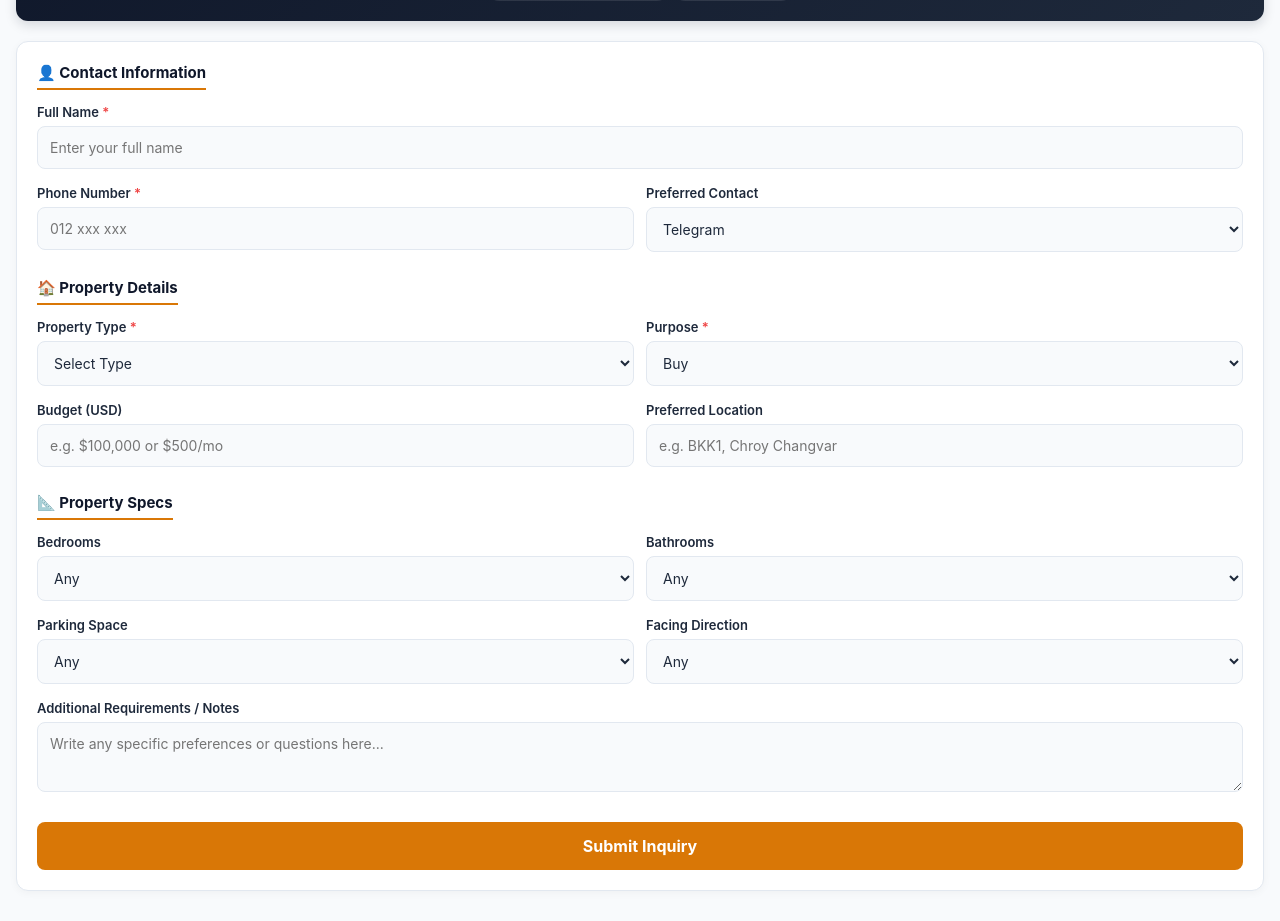
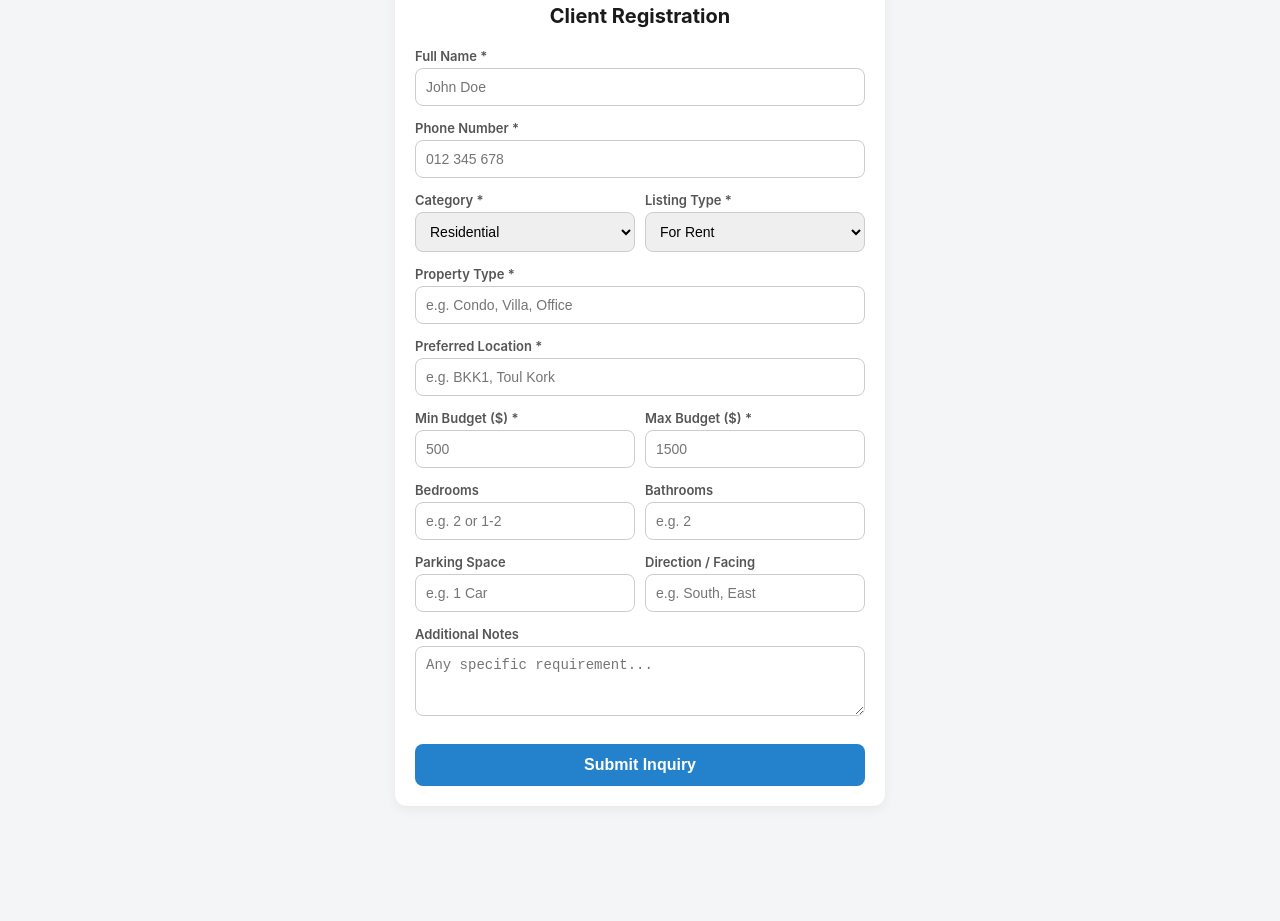
Before and after one commit to bputheavypc22-pixel/25Register-FormV2, a website: page index.html in a window 1280 px wide. Shown: the part 192-1113 px from the top of the page. After the commit the page ends 1014 px from the top, so only its background shows below. Drawn offline with Linux system fonts and the light colour scheme; a script that the page names is missing.

Commit message:
Update index.html

```diff
--- a/index.html
+++ b/index.html
@@ -2,284 +2,242 @@
 <html lang="en">
 <head>
   <meta charset="UTF-8">
-    <meta name="viewport" content="width=device-width, initial-scale=1.0, maximum-scale=1.0, user-scalable=no">
-    <title>Twenty5 Realty - Client Inquiry Form</title>
+  <meta name="viewport" content="width=device-width, initial-scale=1.0">
+  <title>25Realty Registration Form</title>
   <script src="https://telegram.org/js/telegram-web-app.js"></script>
   <style>
-        :root {
-            --primary-color: #0F172A;
-            --accent-color: #D97706;
-            --bg-color: #F8FAFC;
-            --card-bg: #FFFFFF;
-            --text-color: #1E293B;
-            --border-color: #E2E8F0;
-            --radius: 12px;
+    body {
+      font-family: -apple-system, BlinkMacSystemFont, "Segoe UI", Roboto, Helvetica, Arial, sans-serif;
+      background-color: #f4f5f7;
+      margin: 0;
+      padding: 16px;
+      color: #333;
     }
-
-        * {
+    .container {
+      max-width: 450px;
+      margin: 0 auto;
+      background: #ffffff;
+      padding: 20px;
+      border-radius: 12px;
+      box-shadow: 0 4px 12px rgba(0,0,0,0.05);
+    }
+    .logo-container {
+      text-align: center;
+      margin-bottom: 16px;
+    }
+    .logo-container img {
+      max-width: 140px;
+      height: auto;
+    }
+    h2 {
+      text-align: center;
+      margin-top: 0;
+      margin-bottom: 20px;
+      color: #1a1a1a;
+      font-size: 20px;
+    }
+    .form-group {
+      margin-bottom: 14px;
+    }
+    label {
+      display: block;
+      font-size: 13px;
+      font-weight: 600;
+      margin-bottom: 4px;
+      color: #555;
+    }
+    input, select, textarea {
+      width: 100%;
+      padding: 10px;
+      border: 1px solid #ccc;
+      border-radius: 8px;
+      font-size: 14px;
       box-sizing: border-box;
-            margin: 0;
-            padding: 0;
-            font-family: -apple-system, BlinkMacSystemFont, "Segoe UI", Roboto, Helvetica, Arial, sans-serif;
     }
-
-        body {
-            background-color: var(--bg-color);
-            color: var(--text-color);
-            padding: 16px;
-            padding-bottom: 30px;
+    textarea {
+      resize: vertical;
+      height: 70px;
     }
-
-        .header-card {
-            background: linear-gradient(135deg, #0F172A 0%, #1E293B 100%);
-            color: #FFFFFF;
-            border-radius: var(--radius);
-            padding: 20px 16px;
-            text-align: center;
-            margin-bottom: 20px;
-            box-shadow: 0 4px 12px rgba(15, 23, 42, 0.15);
+    .price-row, .grid-2 {
+      display: flex;
+      gap: 10px;
     }
-
-        .logo-wrapper { margin-bottom: 10px; }
-        .logo-img { max-height: 65px; max-width: 180px; object-fit: contain; }
-        .brand-title { font-size: 22px; font-weight: 700; color: #F8FAFC; }
-        .brand-tagline { font-size: 13px; color: var(--accent-color); font-weight: 600; margin-top: 2px; text-transform: uppercase; }
-
-        .contact-pills {
-            display: flex;
-            flex-wrap: wrap;
-            justify-content: center;
-            gap: 6px;
-            margin-top: 12px;
-            font-size: 11px;
+    .price-row .form-group, .grid-2 .form-group {
+      flex: 1;
     }
-
-        .pill { background: rgba(255, 255, 255, 0.1); padding: 4px 10px; border-radius: 20px; color: #CBD5E1; }
-
-        .form-card {
-            background-color: var(--card-bg);
-            border-radius: var(--radius);
-            padding: 20px;
-            box-shadow: 0 2px 8px rgba(0, 0, 0, 0.04);
-            border: 1px solid var(--border-color);
-        }
-
-        .section-title {
-            font-size: 15px;
-            font-weight: 700;
-            color: var(--primary-color);
-            margin-bottom: 14px;
-            padding-bottom: 6px;
-            border-bottom: 2px solid var(--accent-color);
-            display: inline-block;
-        }
-
-        .form-group { margin-bottom: 16px; }
-        .form-row { display: flex; gap: 12px; }
-        .form-row .form-group { flex: 1; }
-
-        label { display: block; font-size: 13px; font-weight: 600; margin-bottom: 6px; }
-        label .required { color: #EF4444; }
-
-        input[type="text"], input[type="tel"], select, textarea {
+    button {
       width: 100%;
       padding: 12px;
-            border: 1px solid var(--border-color);
+      background-color: #2481cc;
+      color: white;
+      border: none;
       border-radius: 8px;
-            font-size: 14px;
-            color: var(--text-color);
-            background-color: #F8FAFC;
-            outline: none;
-        }
-
-        input:focus, select:focus, textarea:focus {
-            border-color: var(--accent-color);
-            background-color: #FFFFFF;
-        }
-
-        textarea { resize: vertical; min-height: 70px; }
-
-        .submit-btn {
-            width: 100%;
-            background-color: var(--accent-color);
-            color: #FFFFFF;
-            border: none;
-            padding: 14px;
       font-size: 16px;
-            font-weight: 700;
-            border-radius: 8px;
+      font-weight: bold;
       cursor: pointer;
       margin-top: 10px;
+    }
+    button:disabled {
+      background-color: #a0c4e2;
     }
   </style>
 </head>
 <body>
 
-    <div class="header-card">
-        <div class="logo-wrapper">
-            <img src="logo.png" alt="Twenty5 Realty Logo" class="logo-img" onerror="this.style.display='none'">
-        </div>
-        <div class="brand-title">TWENTY5 REALTY</div>
-        <div class="brand-tagline">Real Estate & Property Inquiry</div>
-        <div class="contact-pills">
-            <span class="pill">📞 012 800 885 / 081 82 92 94</span>
-            <span class="pill">🌐 25realtykh.com</span>
-        </div>
+  <div class="container">
+    <!-- LOGO CONTAINER -->
+    <div class="logo-container">
+      <img src="logo.png" alt="25Realty Logo">
     </div>
 
-    <div class="form-card">
+    <h2>Client Registration</h2>
+
     <form id="inquiryForm">
-            <div class="section-title">👤 Contact Information</div>
+      <div class="form-group">
+        <label for="fullName">Full Name *</label>
+        <input type="text" id="fullName" required placeholder="John Doe">
+      </div>
 
       <div class="form-group">
-                <label for="fullName">Full Name <span class="required">*</span></label>
-                <input type="text" id="fullName" placeholder="Enter your full name" required>
+        <label for="phone">Phone Number *</label>
+        <input type="tel" id="phone" required placeholder="012 345 678">
       </div>
 
-            <div class="form-row">
+      <div class="grid-2">
         <div class="form-group">
-                    <label for="phone">Phone Number <span class="required">*</span></label>
-                    <input type="tel" id="phone" placeholder="012 xxx xxx" required>
-                </div>
-                <div class="form-group">
-                    <label for="preferredContact">Preferred Contact</label>
-                    <select id="preferredContact">
-                        <option value="Telegram">Telegram</option>
-                        <option value="Phone Call">Phone Call</option>
-                        <option value="WhatsApp">WhatsApp</option>
+          <label for="category">Category *</label>
+          <select id="category" required>
+            <option value="Residential">Residential</option>
+            <option value="Commercial">Commercial</option>
+            <option value="Industrial">Industrial</option>
+            <option value="Land">Land</option>
           </select>
         </div>
-            </div>
 
-            <div class="section-title" style="margin-top: 10px;">🏠 Property Details</div>
-
-            <div class="form-row">
         <div class="form-group">
-                    <label for="propertyType">Property Type <span class="required">*</span></label>
-                    <select id="propertyType" required>
-                        <option value="">Select Type</option>
-                        <option value="Condo / Apartment">Condo / Apartment</option>
-                        <option value="Borey Villa / House">Borey Villa / House</option>
-                        <option value="Shophouse / Link House">Shophouse / Link House</option>
-                        <option value="Land / Plot">Land / Plot</option>
-                        <option value="Commercial Space / Office">Commercial / Office</option>
-                        <option value="Warehouse / Factory">Warehouse / Factory</option>
-                    </select>
-                </div>
-                <div class="form-group">
-                    <label for="purpose">Purpose <span class="required">*</span></label>
-                    <select id="purpose" required>
-                        <option value="Buy">Buy</option>
-                        <option value="Rent">Rent</option>
-                        <option value="Investment">Investment</option>
-                    </select>
-                </div>
-            </div>
-
-            <div class="form-row">
-                <div class="form-group">
-                    <label for="budget">Budget (USD)</label>
-                    <input type="text" id="budget" placeholder="e.g. $100,000 or $500/mo">
-                </div>
-                <div class="form-group">
-                    <label for="location">Preferred Location</label>
-                    <input type="text" id="location" placeholder="e.g. BKK1, Chroy Changvar">
-                </div>
-            </div>
-
-            <div class="section-title" style="margin-top: 10px;">📐 Property Specs</div>
-
-            <div class="form-row">
-                <div class="form-group">
-                    <label for="bedrooms">Bedrooms</label>
-                    <select id="bedrooms">
-                        <option value="Any">Any</option>
-                        <option value="Studio">Studio</option>
-                        <option value="1 Bedroom">1 Bedroom</option>
-                        <option value="2 Bedrooms">2 Bedrooms</option>
-                        <option value="3 Bedrooms">3 Bedrooms</option>
-                        <option value="4+ Bedrooms">4+ Bedrooms</option>
-                    </select>
-                </div>
-                <div class="form-group">
-                    <label for="bathrooms">Bathrooms</label>
-                    <select id="bathrooms">
-                        <option value="Any">Any</option>
-                        <option value="1 Bathroom">1 Bathroom</option>
-                        <option value="2 Bathrooms">2 Bathrooms</option>
-                        <option value="3 Bathrooms">3 Bathrooms</option>
-                        <option value="4+ Bathrooms">4+ Bathrooms</option>
-                    </select>
-                </div>
-            </div>
-
-            <div class="form-row">
-                <div class="form-group">
-                    <label for="parking">Parking Space</label>
-                    <select id="parking">
-                        <option value="Any">Any</option>
-                        <option value="1 Car">1 Car</option>
-                        <option value="2 Cars">2 Cars</option>
-                        <option value="3+ Cars">3+ Cars</option>
-                        <option value="Not Required">Not Required</option>
-                    </select>
-                </div>
-                <div class="form-group">
-                    <label for="direction">Facing Direction</label>
-                    <select id="direction">
-                        <option value="Any">Any</option>
-                        <option value="North">North (ជើង)</option>
-                        <option value="South">South (ត្បូង)</option>
-                        <option value="East">East (កើត)</option>
-                        <option value="West">West (លិច)</option>
-                        <option value="North-East">North-East (ឦសាន)</option>
-                        <option value="North-West">North-West (ពាយ័ព្យ)</option>
-                        <option value="South-East">South-East (អាគ្នេយ៍)</option>
-                        <option value="South-West">South-West (និរតី)</option>
+          <label for="listingType">Listing Type *</label>
+          <select id="listingType" required>
+            <option value="Rent">For Rent</option>
+            <option value="Sale">For Sale</option>
           </select>
         </div>
       </div>
 
       <div class="form-group">
-                <label for="notes">Additional Requirements / Notes</label>
-                <textarea id="notes" placeholder="Write any specific preferences or questions here..."></textarea>
+        <label for="propertyType">Property Type *</label>
+        <input type="text" id="propertyType" required placeholder="e.g. Condo, Villa, Office">
       </div>
 
-            <button type="submit" class="submit-btn">Submit Inquiry</button>
+      <div class="form-group">
+        <label for="location">Preferred Location *</label>
+        <input type="text" id="location" required placeholder="e.g. BKK1, Toul Kork">
+      </div>
+
+      <div class="price-row">
+        <div class="form-group">
+          <label for="minPrice">Min Budget ($) *</label>
+          <input type="number" id="minPrice" required placeholder="500">
+        </div>
+        <div class="form-group">
+          <label for="maxPrice">Max Budget ($) *</label>
+          <input type="number" id="maxPrice" required placeholder="1500">
+        </div>
+      </div>
+
+      <div class="grid-2">
+        <div class="form-group">
+          <label for="bedrooms">Bedrooms</label>
+          <input type="text" id="bedrooms" placeholder="e.g. 2 or 1-2">
+        </div>
+        <div class="form-group">
+          <label for="bathrooms">Bathrooms</label>
+          <input type="text" id="bathrooms" placeholder="e.g. 2">
+        </div>
+      </div>
+
+      <div class="grid-2">
+        <div class="form-group">
+          <label for="parking">Parking Space</label>
+          <input type="text" id="parking" placeholder="e.g. 1 Car">
+        </div>
+        <div class="form-group">
+          <label for="direction">Direction / Facing</label>
+          <input type="text" id="direction" placeholder="e.g. South, East">
+        </div>
+      </div>
+
+      <div class="form-group">
+        <label for="notes">Additional Notes</label>
+        <textarea id="notes" placeholder="Any specific requirement..."></textarea>
+      </div>
+
+      <button type="submit" id="submitBtn">Submit Inquiry</button>
     </form>
   </div>
 
   <script>
-        const tg = window.Telegram ? window.Telegram.WebApp : null;
-        if (tg) {
-            tg.expand();
-            tg.ready();
+    const tg = window.Telegram.WebApp;
+    tg.expand(); // Expand Mini App to full height
+
+    // Auto-fill full name if available from Telegram
+    if (tg.initDataUnsafe && tg.initDataUnsafe.user) {
+      const user = tg.initDataUnsafe.user;
+      const autoName = `${user.first_name || ''} ${user.last_name || ''}`.trim();
+      if (autoName) {
+        document.getElementById('fullName').value = autoName;
+      }
     }
 
-        document.getElementById('inquiryForm').addEventListener('submit', function(e) {
+    const form = document.getElementById('inquiryForm');
+    const submitBtn = document.getElementById('submitBtn');
+
+    form.addEventListener('submit', async (e) => {
       e.preventDefault();
+      submitBtn.disabled = true;
+      submitBtn.innerText = 'Submitting...';
+
+      const user = tg.initDataUnsafe ? tg.initDataUnsafe.user : null;
 
       const formData = {
-                fullName: document.getElementById('fullName').value.trim(),
-                phone: document.getElementById('phone').value.trim(),
-                preferredContact: document.getElementById('preferredContact').value,
+        chat_id: user ? user.id : null,
+        telegramUser: user ? (user.username || user.first_name) : 'Anonymous',
+        fullName: document.getElementById('fullName').value,
+        phone: document.getElementById('phone').value,
+        category: document.getElementById('category').value,
+        listingType: document.getElementById('listingType').value,
         propertyType: document.getElementById('propertyType').value,
-                purpose: document.getElementById('purpose').value,
-                budget: document.getElementById('budget').value.trim() || 'N/A',
-                location: document.getElementById('location').value.trim() || 'Any Location',
+        location: document.getElementById('location').value,
+        minPrice: document.getElementById('minPrice').value,
+        maxPrice: document.getElementById('maxPrice').value,
         bedrooms: document.getElementById('bedrooms').value,
         bathrooms: document.getElementById('bathrooms').value,
         parking: document.getElementById('parking').value,
         direction: document.getElementById('direction').value,
-                notes: document.getElementById('notes').value.trim() || 'None',
-                submittedAt: new Date().toLocaleString('en-US', { timeZone: 'Asia/Phnom_Penh' })
+        notes: document.getElementById('notes').value
       };
 
-            if (tg) {
-                tg.sendData(JSON.stringify(formData));
+      try {
+        // Submit directly to your Render backend endpoint
+        const response = await fetch('https://two5register-formv2.onrender.com/submit-form', {
+          method: 'POST',
+          headers: {
+            'Content-Type': 'application/json'
+          },
+          body: JSON.stringify(formData)
+        });
+
+        if (response.ok) {
+          tg.close(); // Close Telegram Mini App on success
         } else {
-                alert('Submission successful! (Preview mode outside Telegram)');
-                console.log('Form Data:', formData);
+          alert('Failed to submit form. Please try again.');
+          submitBtn.disabled = false;
+          submitBtn.innerText = 'Submit Inquiry';
+        }
+      } catch (err) {
+        console.error(err);
+        alert('An error occurred. Please check your connection.');
+        submitBtn.disabled = false;
+        submitBtn.innerText = 'Submit Inquiry';
       }
     });
   </script>
```
Lines whose indentation alone changed are shown as unchanged.
